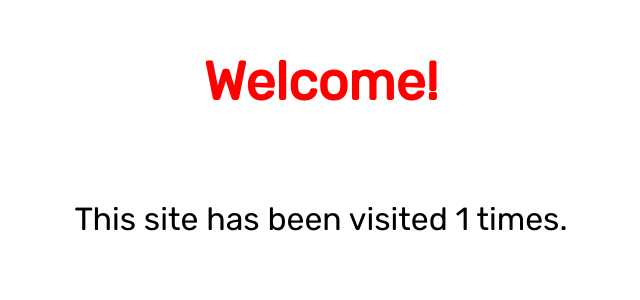
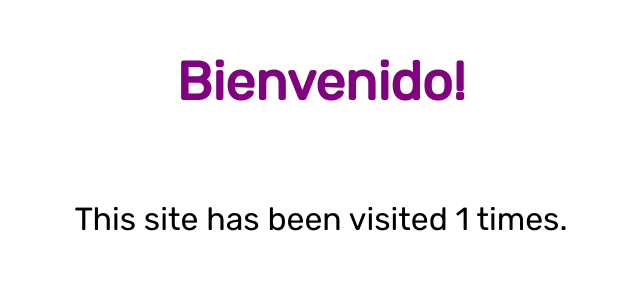
Before and after one commit to VeronicaMO/PPS-Contador, a Flask app: page / in a window 1280 px wide. Shown: the top 300 px of the page, without its empty margins (319-959 px from the left). Run offline with Flask 2, Linux system fonts and the light colour scheme.

Commit message:
Modificado index.html

```diff
--- a/templates/index.html
+++ b/templates/index.html
@@ -12,7 +12,7 @@
     }
 
     h1 {
-        color: red;
+        color: purple;
         font-size: 40pt;
     }
 
@@ -22,6 +22,6 @@
 </style>
 
 <div>
-    <h1>Welcome!</h1><br>
+    <h1>Bienvenido!</h1><br>
     <p>This site has been visited {{ count }} times.</p>
 </div>
```
